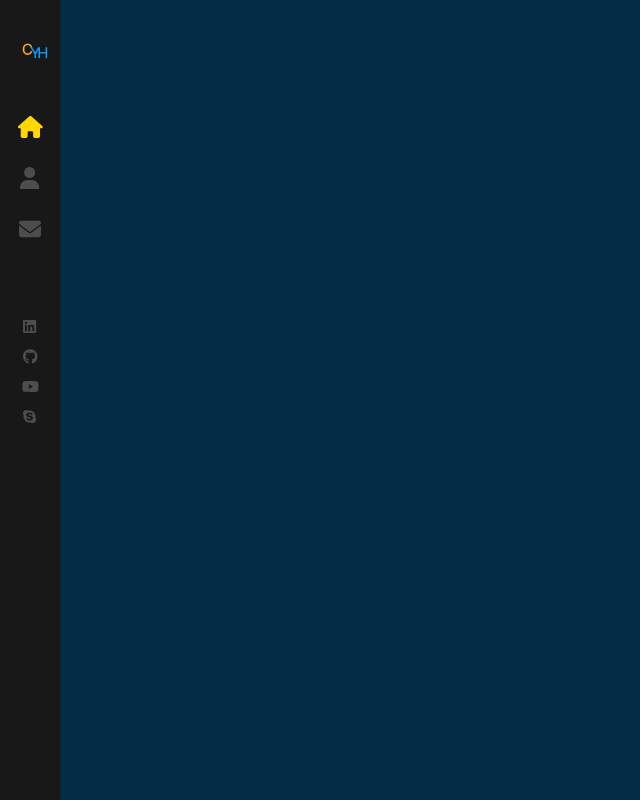
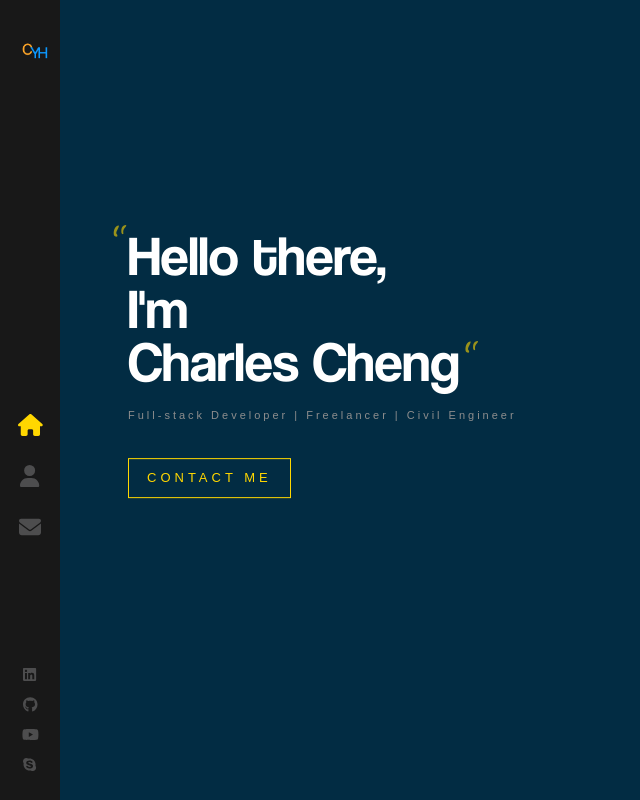
Before and after one commit to charcparle/project-react-portfolio, a React (Create React App) app: page / in a window 1280 px wide. Shown: the whole page, without its empty margins (0-640 px from the left). Built offline with nearby package versions, Linux system fonts and the light colour scheme.

Commit message:
Add Home page

```diff
--- a/src/App.js
+++ b/src/App.js
@@ -1,12 +1,15 @@
 import './App.scss'
 import { Routes, Route } from 'react-router-dom'
 import Layout from './components/Layout'
+import Home from './components/Home'
 
 function App() {
   return (
     <>
       <Routes>
-        <Route path="/" element={<Layout />} />
+        <Route path="/" element={<Layout />}>
+          <Route index element={<Home />} />
+        </Route>
       </Routes>
     </>
   )
--- /dev/null
+++ b/src/components/Home.jsx
@@ -0,0 +1,29 @@
+import './Home.scss'
+import { Link } from 'react-router-dom'
+function Home() {
+  return (
+    <>
+      <div className="container home-page">
+        <div className="text-zone">
+          <h1>
+            Hello there,
+            <br />
+            I'm
+            {/* <img
+              src={LogoTitle}
+              alt="JavaScript Developer Name, Web Developer Name"
+            /> */}
+            <br />
+            Charles Cheng
+          </h1>
+          <h2>Full-stack Developer | Freelancer | Civil Engineer</h2>
+          <Link to="/contact" className="flat-button">
+            CONTACT ME
+          </Link>
+        </div>
+      </div>
+    </>
+  )
+}
+
+export default Home
--- /dev/null
+++ b/src/components/Home.scss
@@ -0,0 +1,81 @@
+.home-page {
+  .text-zone {
+    position: absolute;
+    left: 10%;
+    top: 30%;
+    transform: translateY(-10%);
+    width: 50%;
+    max-height: 80%;
+  }
+
+  h1 {
+    color: #fff;
+    font-size: 56px;
+    line-height: 53px;
+    margin: 0;
+    font-family: 'Coolvetica';
+    font-weight: 400;
+
+    &:before {
+      content: '"';
+      font-family: 'La Belle Aurore', cursive;
+      color: #ffd700;
+      font-size: 40px;
+      position: absolute;
+      margin-top: 0px;
+      left: -15px;
+      opacity: 0.6;
+    }
+
+    &:after {
+      content: '"';
+      font-family: 'La Belle Aurore', cursive;
+      color: #ffd700;
+      font-size: 40px;
+      position: absolute;
+      margin-top: 10px;
+      margin-left: 5px;
+      //   animation: fadeIn 1s 1.7s backwards;
+      opacity: 0.6;
+    }
+
+    img {
+      margin-left: 20px;
+      opacity: 0;
+      width: 32px;
+      height: auto;
+      animation: rotateIn 1s linear both;
+      animation-delay: 1.4s;
+    }
+  }
+
+  h2 {
+    color: #8d8d8d;
+    margin-top: 20px;
+    font-weight: 400;
+    font-size: 11px;
+    font-family: sans-serif;
+    letter-spacing: 3px;
+    animation: fadeIn 1s 1.8s backwards;
+  }
+
+  .flat-button {
+    color: #ffd700;
+    font-size: 13px;
+    font-weight: 400;
+    letter-spacing: 4px;
+    font-family: sans-serif;
+    text-decoration: none;
+    padding: 10px 18px;
+    border: 1px solid #ffd700;
+    margin-top: 25px;
+    float: left;
+    animation: fadeIn 1s 1.8s backwards;
+    white-space: nowrap;
+
+    &:hover {
+      background: #ffd700;
+      color: #333;
+    }
+  }
+}
--- a/src/components/Layout.scss
+++ b/src/components/Layout.scss
@@ -0,0 +1,113 @@
+.page {
+  width: 100%;
+  height: 100%;
+  position: absolute;
+}
+
+.top-tags {
+  bottom: auto;
+  top: 35px;
+}
+
+.tags {
+  color: #ffd700;
+  opacity: 0.6;
+  position: absolute;
+  bottom: 0;
+  left: 120px;
+  font-size: 18px;
+  font-family: 'La Belle Aurore', cursive;
+}
+
+.bottom-tag-html {
+  margin-left: -20px;
+}
+
+.container {
+  width: 100%;
+  will-change: contents;
+  height: 90%;
+  min-height: 566px;
+  position: absolute;
+  opacity: 0;
+  top: 5%;
+  margin: 0 auto;
+  z-index: 1;
+  transform-style: preserve-3d;
+  animation: fadeIn 1s forwards;
+  animation-delay: 1s;
+}
+
+.container.contact-page,
+.container.about-page {
+  .text-zone {
+    position: absolute;
+    left: 10%;
+    top: 50%;
+    transform: translateY(-50%);
+    width: 35%;
+    vertical-align: middle;
+    display: table-cell;
+    max-height: 90%;
+
+    h1 {
+      font-size: 53px;
+      font-family: 'Coolvetica';
+      color: #ffd700;
+      font-weight: 400;
+      margin-top: 0;
+      position: relative;
+      margin-bottom: 40px;
+      left: -10px;
+
+      &:before {
+        content: '<h1>';
+        font-family: 'La Belle Aurore', cursive;
+        color: #ffd700;
+        font-size: 18px;
+        position: absolute;
+        margin-top: -10px;
+        left: -10px;
+        opacity: 0.6;
+        line-height: 18px;
+      }
+
+      &:after {
+        content: '<h1/>';
+        font-family: 'La Belle Aurore', cursive;
+        color: #ffd700;
+        font-size: 18px;
+        line-height: 18px;
+        position: absolute;
+        left: -30px;
+        bottom: -20px;
+        margin-left: 20px;
+        opacity: 0.6;
+      }
+    }
+
+    p {
+      font-size: 13px;
+      color: #fff;
+      font-family: sans-serif;
+      font-weight: 300;
+      max-width: fit-content;
+      animation: pulse 1s;
+      &:nth-of-type(1) {
+        animation-delay: 1.1s;
+      }
+      &:nth-of-type(2) {
+        animation-delay: 1.2s;
+      }
+      &:nth-of-type(3) {
+        animation-delay: 1.3s;
+      }
+    }
+  }
+
+  .text-animate-hover {
+    &:hover {
+      color: #fff;
+    }
+  }
+}
--- a/src/components/Sidebar.scss
+++ b/src/components/Sidebar.scss
@@ -19,7 +19,7 @@
   nav {
     display: block;
     text-align: center;
-    // position: absolute;
+    position: absolute;
     height: 210px;
     top: 50%;
     margin-top: 0px;
@@ -86,7 +86,7 @@
     }
   }
   ul {
-    // position: absolute;
+    position: absolute;
     bottom: 20px;
     width: 100%;
     display: block;
```
